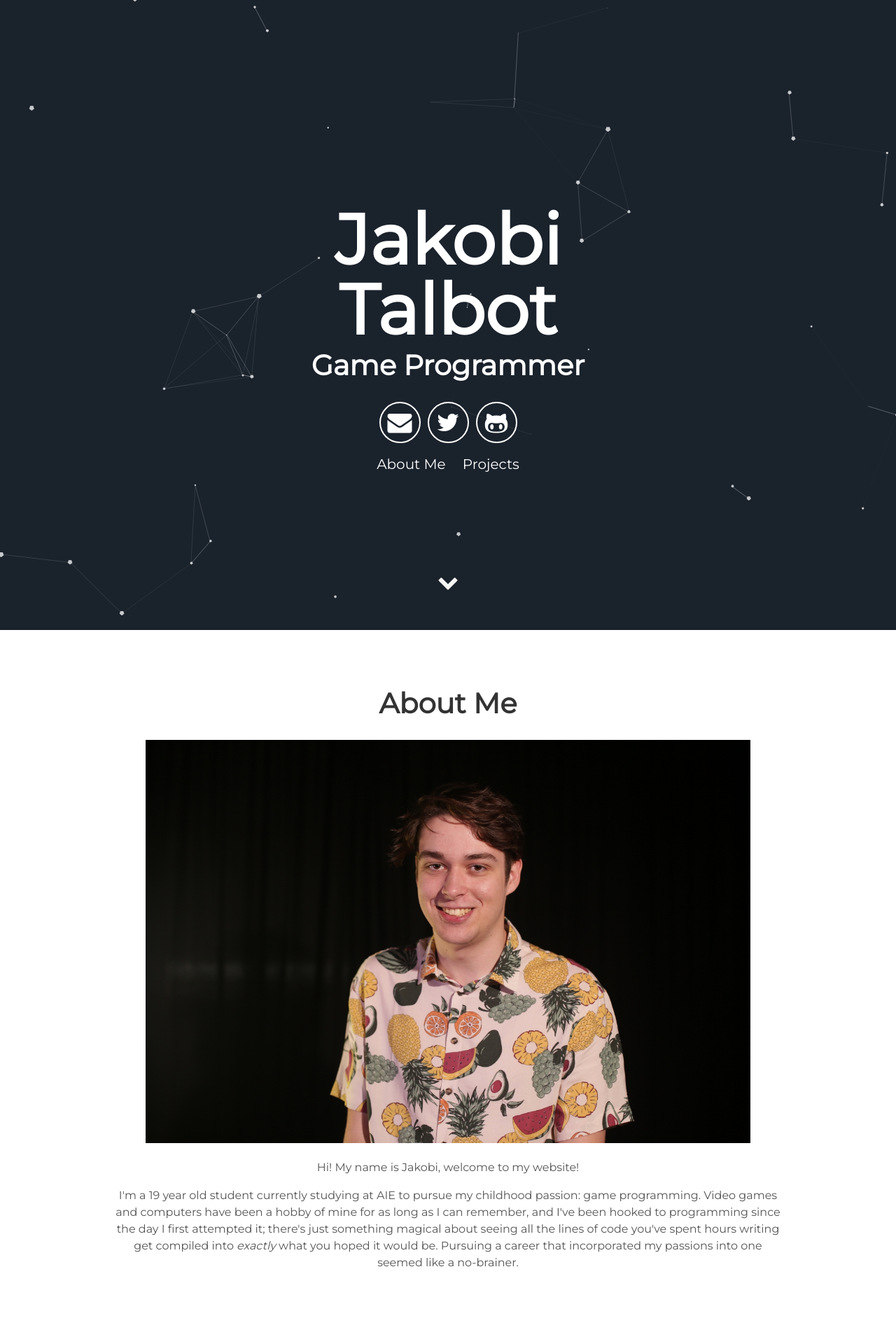
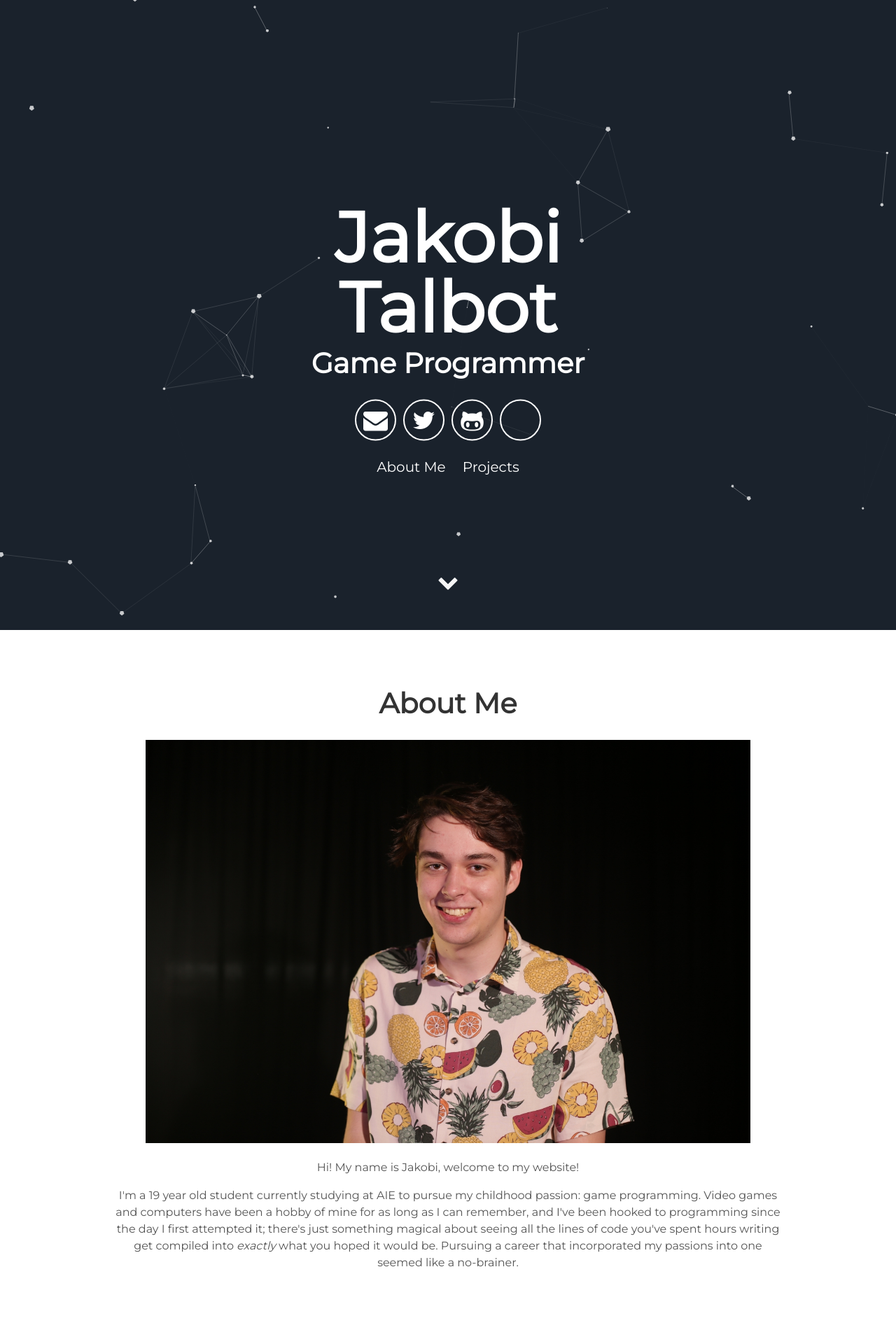
Before and after one commit to JakobiTalbot/JakobiTalbot.github.io, a Jekyll site: the page built from index.html, in a window 1280 px wide. Shown: the top 1920 px of the page at 70% size. Built offline with Jekyll 4.4.1, drawn with Linux system fonts in a browser that asks for light colours.

Commit message:
- LinkedIn

```diff
--- a/_includes/header.html
+++ b/_includes/header.html
@@ -8,6 +8,7 @@
         <a aria-label="Send email" href="mailto:jakobi.talbot@gmail.com"><i class="icon fa fa-envelope"></i></a>
         <a aria-label="My Twitter" target="_blank" href="https://twitter.com/JakobiKT"><i class="icon fa fa-twitter" aria-hidden="true"></i></a>
         <a aria-label="My Github" target="_blank" href="https://github.com/JakobiTalbot"><i class="icon fa fa-github-alt" aria-hidden="true"></i></a>
+		<a aria-label="My LinkedIn" target="_blank" href="https://www.linkedin.com/in/jakobi-talbot-3554a6196/"><i class="icon fa fa-linkedin-in" aria-hidden="true"></i></a>
       </div>
       <div class="header-links">
         <a class="link" href="#about" data-scroll>About Me</a>
```
